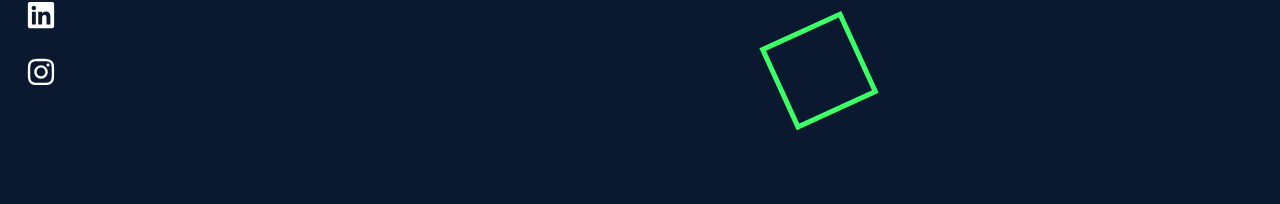
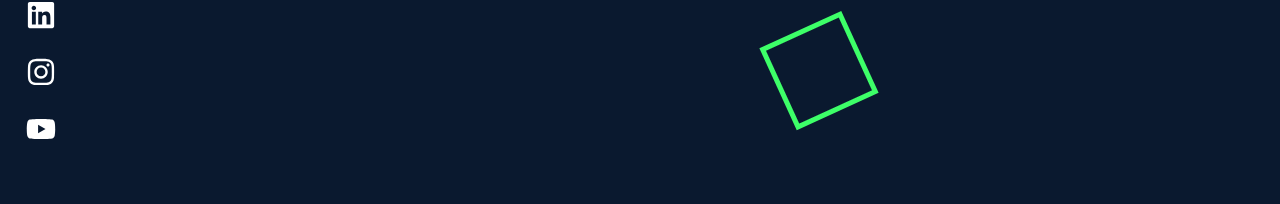
Before and after one commit to FelixFern/felixfern.github.io, a React (Create React App) app: page / in a window 1280 px wide. Shown: the part 567-771 px from the top of the page. Built offline with nearby package versions, Linux system fonts and the light colour scheme.

Commit message:
added youtube link

```diff
--- a/src/components/SocialMedia.jsx
+++ b/src/components/SocialMedia.jsx
@@ -1,7 +1,7 @@
 import React from 'react'
 import './SocialMedia.css'
 
-import {FaLinkedin, FaInstagram, FaGithub, FaTwitter} from 'react-icons/fa'
+import {FaLinkedin, FaInstagram, FaGithub, FaTwitter, FaYoutube } from 'react-icons/fa'
 
 function SocialMedia() {
     return (
@@ -11,6 +11,7 @@ function SocialMedia() {
                 <a href='https://github.com/FelixFern'><FaGithub></FaGithub></a>
                 <a href='https://www.linkedin.com/in/felix-fern/'><FaLinkedin></FaLinkedin></a>
                 <a href='https://https://www.instagram.com/felixfern_/'><FaInstagram></FaInstagram></a>
+                <a href='https://www.youtube.com/channel/UCK-KH0huKdyiDQUvQZQyy_A'><FaYoutube></FaYoutube></a>
             </div>
         </div>
     )
```
